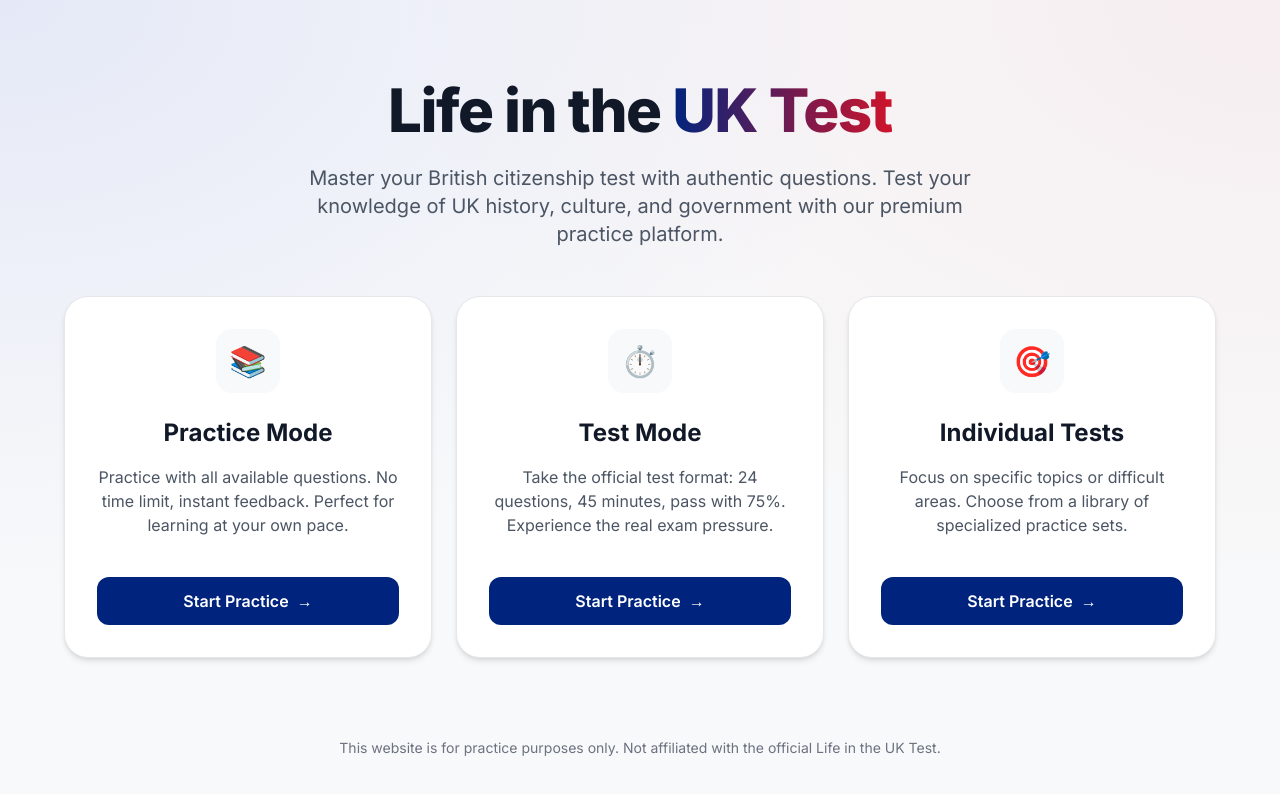
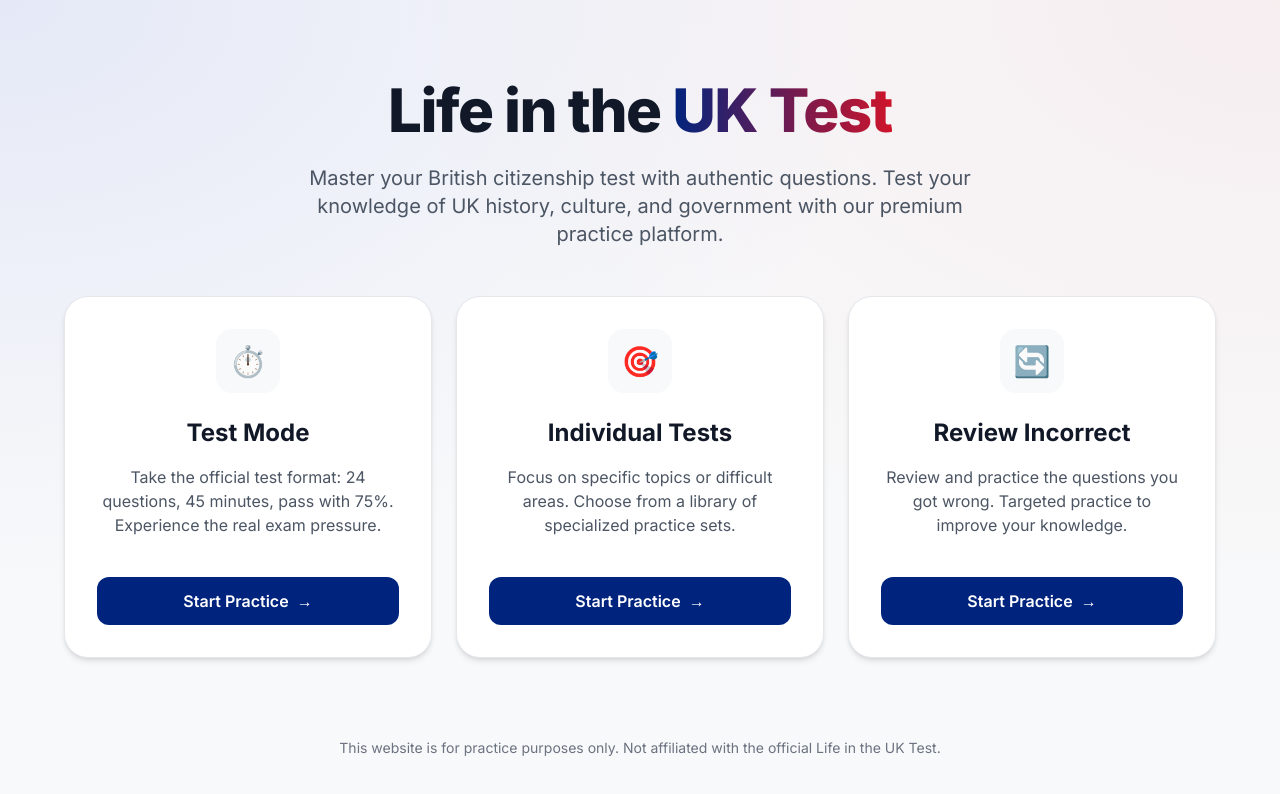
Before and after one commit to yanfung418/life-in-the-uk-test, a React (Vite) app: page / in a window 1280 px wide. Shown: the top 794 px of the page. Built offline with nearby package versions, Linux system fonts and the light colour scheme.

Commit message:
add review-incorrect mode

```diff
--- a/src/pages/LandingPage.jsx
+++ b/src/pages/LandingPage.jsx
@@ -7,13 +7,13 @@ const LandingPage = () => {
   const navigate = useNavigate();
 
   const modes = [
-    {
-      id: 'practice',
-      title: 'Practice Mode',
-      description: 'Practice with all available questions. No time limit, instant feedback. Perfect for learning at your own pace.',
-      icon: '📚',
-      path: '/practice'
-    },
+    // {
+    //   id: 'practice',
+    //   title: 'Practice Mode',
+    //   description: 'Practice with all available questions. No time limit, instant feedback. Perfect for learning at your own pace.',
+    //   icon: '📚',
+    //   path: '/practice'
+    // },
     {
       id: 'test',
       title: 'Test Mode',
@@ -27,6 +27,13 @@ const LandingPage = () => {
       description: 'Focus on specific topics or difficult areas. Choose from a library of specialized practice sets.',
       icon: '🎯',
       path: '/individual'
+    },
+    {
+      id: 'review',
+      title: 'Review Incorrect',
+      description: 'Review and practice the questions you got wrong. Targeted practice to improve your knowledge.',
+      icon: '🔄',
+      path: '/review-incorrect'
     }
   ];
 
```
